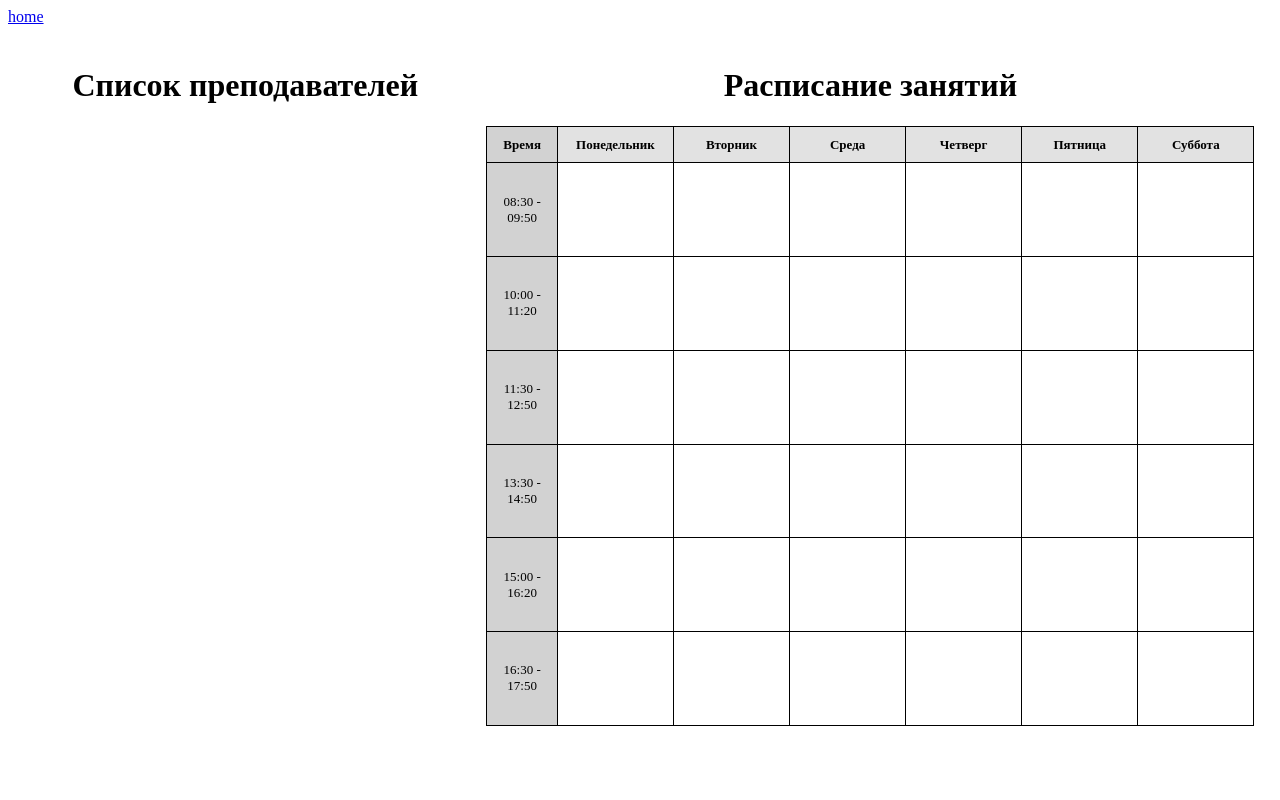
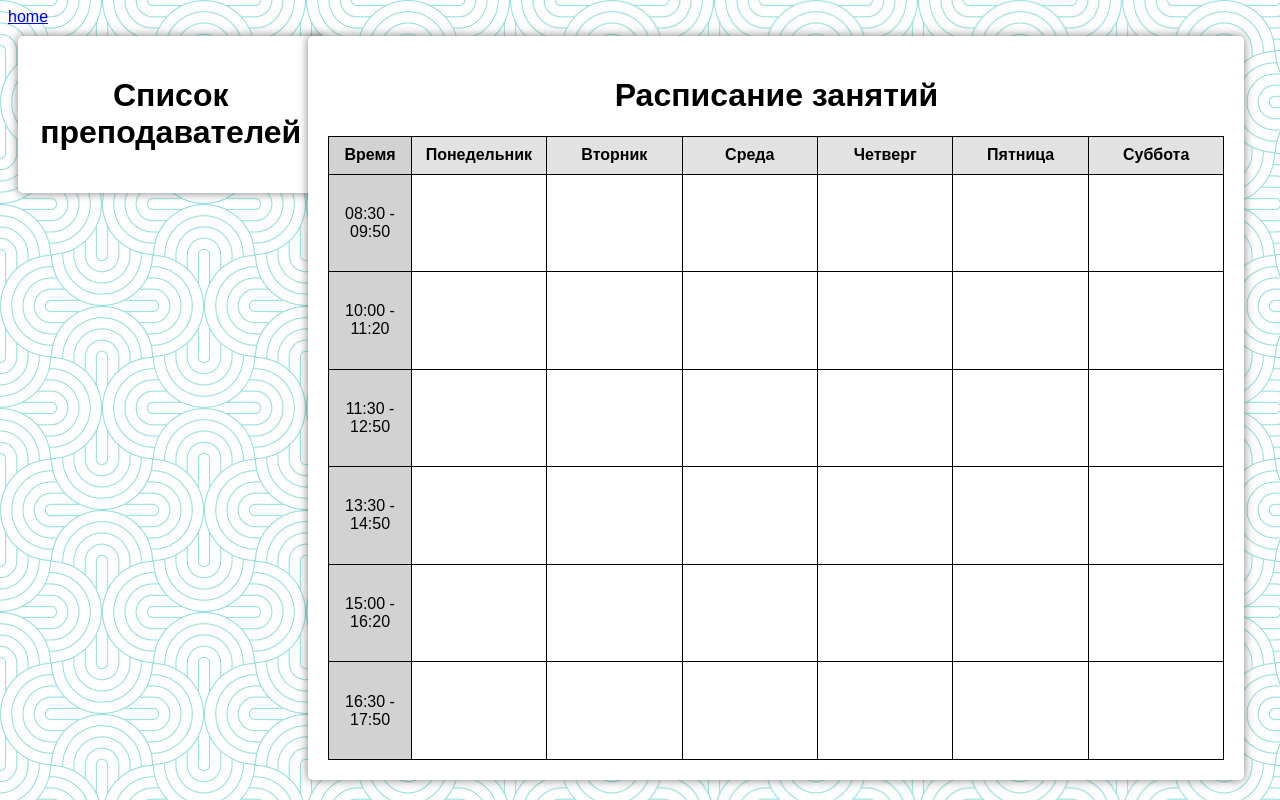
Before and after one commit to aPPClanK/Individual-project, a Flask app: template templates/teachers.html in a window 1280 px wide. Run offline with Flask 3, Linux system fonts and the light colour scheme; the template is opened without the code that fills it, so the values that code supplies are empty; some libraries are stand-ins or nearby versions.

Commit message:
background, borders

```diff
--- a/app.py
+++ b/app.py
@@ -117,7 +117,7 @@ def teachers():
 
     # Получение предметов, которые преподают преподаватели
     cur.execute('''
-        SELECT t.teacher_id, s.subject_name
+        SELECT DISTINCT t.teacher_id, s.subject_name
         FROM Teachers t
         INNER JOIN Schedule sch ON t.teacher_id = sch.teacher_id
         INNER JOIN Subjects s ON sch.subject_id = s.subject_id;
@@ -126,7 +126,7 @@ def teachers():
 
     # Получение групп, которые ведут преподаватели
     cur.execute('''
-        SELECT t.teacher_id, g.group_name
+        SELECT DISTINCT t.teacher_id, g.group_name
         FROM Teachers t
         INNER JOIN Schedule sch ON t.teacher_id = sch.teacher_id
         INNER JOIN Groups g ON sch.group_id = g.group_id;
@@ -144,14 +144,7 @@ def teachers():
             WHERE t.teacher_id = %s;
         ''', (teacher_id,))
     else:
-        cur.execute('''
-            SELECT g.group_name, s.subject_name, sch.day_of_week, sch.start_time, sch.end_time
-            FROM Teachers t
-            INNER JOIN Schedule sch ON t.teacher_id = sch.teacher_id
-            INNER JOIN Groups g ON sch.group_id = g.group_id
-            INNER JOIN Subjects s ON sch.subject_id = s.subject_id
-            WHERE t.teacher_id = %s;
-        ''', (teachers[0][0],))  # По умолчанию показываем расписание первого преподавателя
+        schedule = []
 
     schedule = cur.fetchall()
 
--- a/static/schedule.css
+++ b/static/schedule.css
@@ -1,8 +1,14 @@
+body {
+    background-image: url(5.jpg);
+    font-family: Arial, Helvetica, sans-serif;
+}
 .box {
     margin: 0 auto;
     width: 80vw;
     padding: 10px 30px 25px;
     box-shadow: 0 0 10px rgba(0, 0, 0, 0.5);
+    background-color: white;
+    border-radius: 5px;
 }
 table {
     width: 100%;
--- a/static/teachers.css
+++ b/static/teachers.css
@@ -1,33 +1,40 @@
+body {
+    background-image: url(5.jpg);
+    font-family: Arial, Helvetica, sans-serif;
+}
 .container {
     display: flex;
 }
 .left-panel {
+    background-color: white;
+    box-shadow: 0 0 10px rgba(0, 0, 0, 0.5);
     padding: 20px;
-    width: 100%;
-}
-.left-panel h1 {
-    width: 35.5%;
+    margin: 10px;
+    width: 21%;
+    border-radius: 5px;
 }
 .right-panel {
-    flex: 1;
+    background-color: white;
+    box-shadow: 0 0 10px rgba(0, 0, 0, 0.5);
     padding: 30px;
+    border-radius: 5px;
 }
 .teacher-block {
     border: 1px solid #ccc;
     padding: 10px;
     margin-bottom: 20px;
     border-radius: 5px;
-    width: 34%;
 }
 .schedule-container {
-    padding: 20px 0px;
+    margin: 10px;
+    padding: 20px;
     position: fixed;
     right: 2%;
-    width: 60%
+    width: 70%
 }
 table {
     width: 100%;
-    height: 75vh;
+    height: 78vh;
     border-collapse: collapse;
 }
 .teachers {
@@ -52,13 +59,11 @@ tr:hover {
     background-color: #e2e2e2;
     width: 14%;
     height: 6%;
-    font-size: small;
 }
 .time {
     background-color: #d2d2d2;
     width: 8.5%;
     height: 6%;
-    font-size: small;
 }
 .schedule-item {
     margin: 5px;
@@ -69,5 +74,6 @@ tr:hover {
     word-break:break-all;
 }
 h1 {
+    padding-top: 0;
     text-align: center;
 }
--- a/templates/groups.html
+++ b/templates/groups.html
@@ -22,13 +22,14 @@
                 <td>{{ group[1] }}</td>
                 <td>{{ group[2] }}</td>
                 <td>{{ group[3] }}</td>
-                <td>
+                <td class="show">
                     <button onclick="window.location.href='/groups?group_id={{ group[0] }}'" style="display: block;">Показать студентов</button>
                 </td>
             </tr>
             {% endfor %}
         </table>
     </div>
+    <br>
     <div class="box">
         <h1>
             Список студентов
```
Also changed, not shown: static/groups.css (+9 -1 lines).
